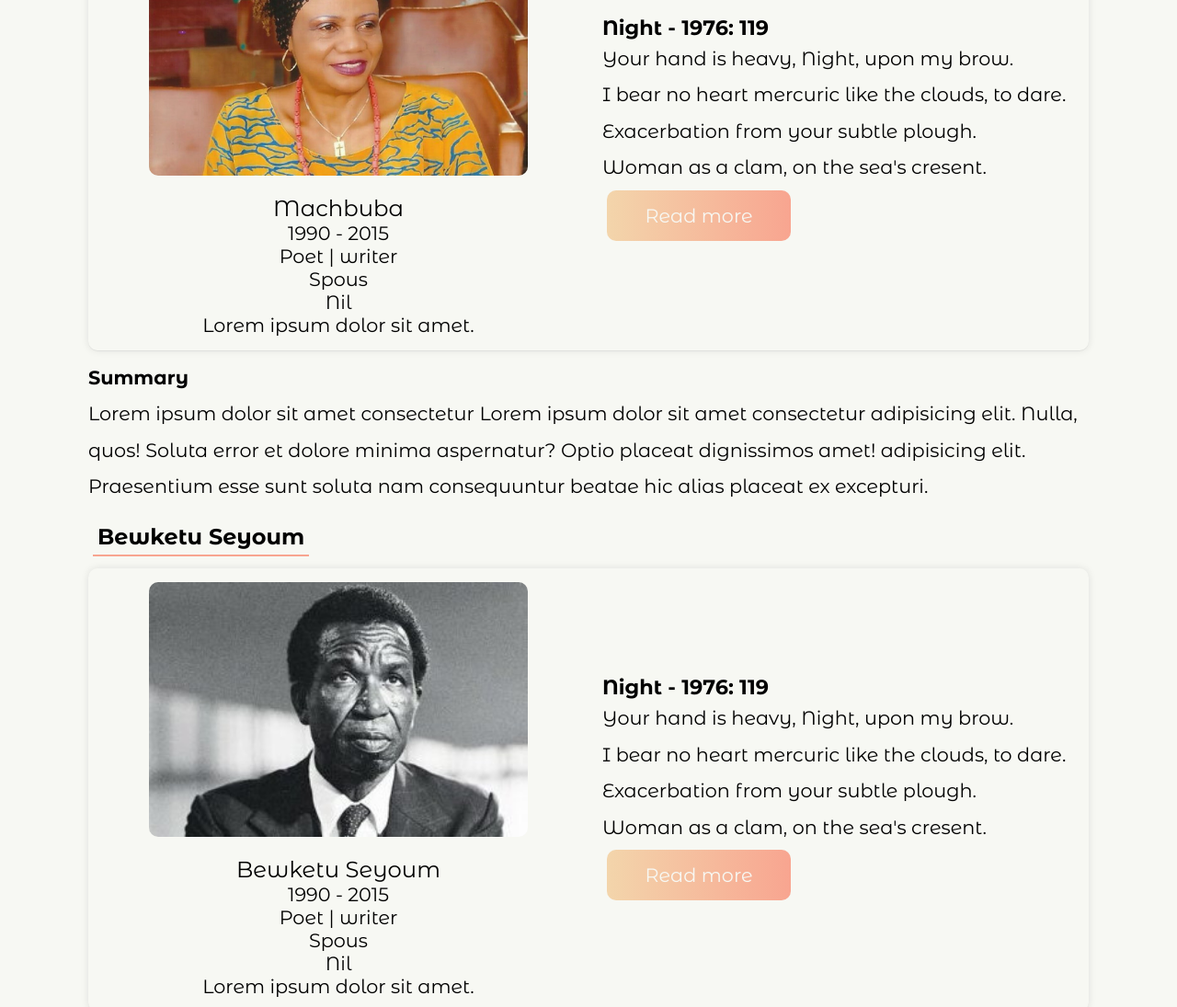
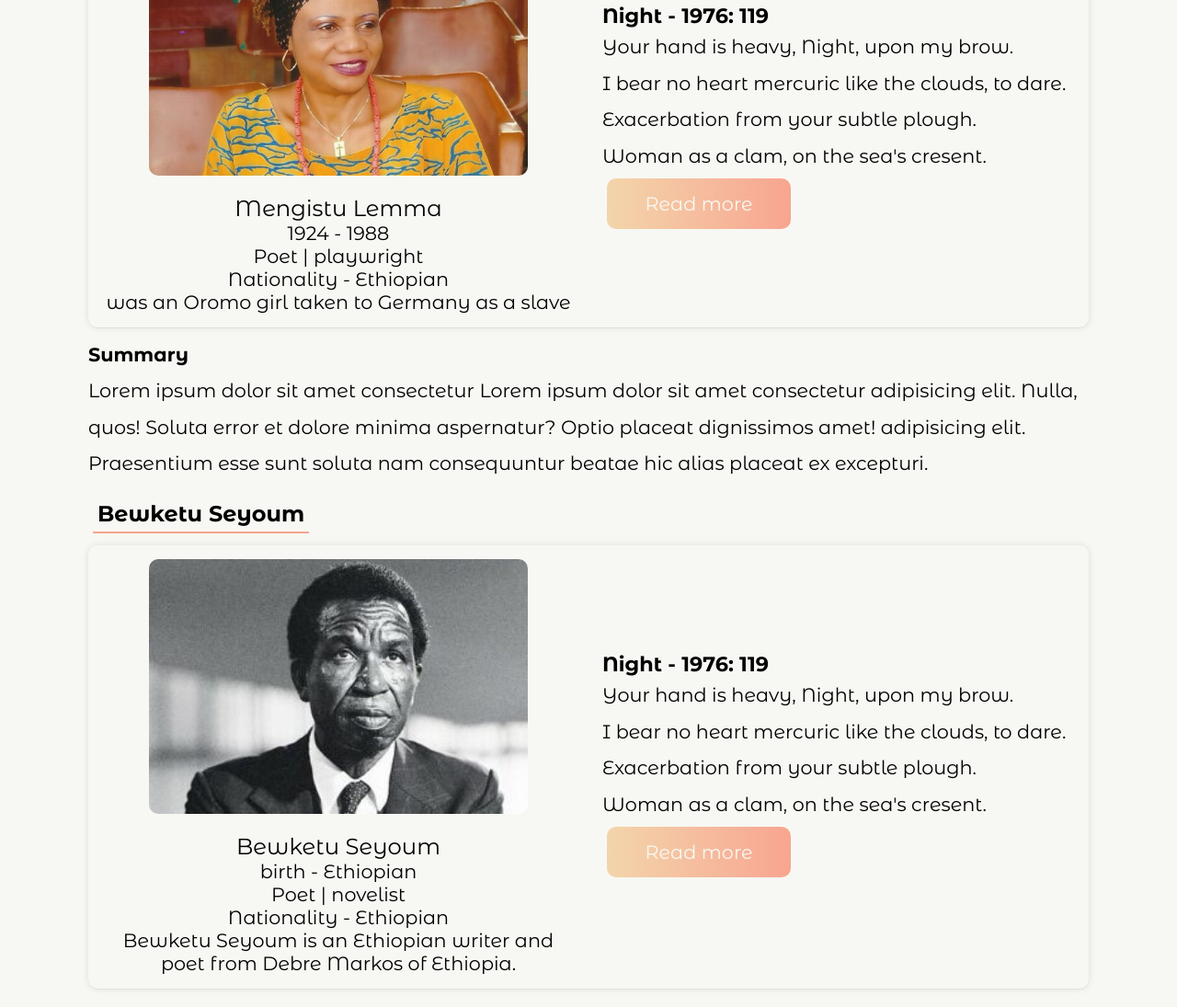
Before and after one commit to Ernestsomto/afro-poem-htmlonly, a plain HTML site: page Public/Ethiopia.html in a window 1280 px wide. Shown: the part 1437-2532 px from the top of the page at 92% size. Drawn offline with Linux system fonts and the light colour scheme.

Commit message:
updated ethiopian authors

```diff
--- a/Public/Ethiopia.html
+++ b/Public/Ethiopia.html
@@ -98,12 +98,11 @@
                     <!--Author No2-->
                     <img class="poet-img" src="/images/acholonu-header-cartherine.webp" alt="Avatar">
                     <div class="text-info">
-                        <h3>Machbuba</h3>
-                        <p>1990 - 2015</p>
-                        <p>Poet | writer</p>
-                         <p>Spous</p>
-                        <p>Nil</p>
-                        <p>Lorem ipsum dolor sit amet.</p>
+                        <h3>Mengistu Lemma</h3>
+                        <p>1924 - 1988 </p>
+                        <p>Poet | playwright</p>
+                        <p>Nationality - Ethiopian</p>
+                        <p>was an Oromo girl taken to Germany as a slave</p>
 
                     </div>
 
@@ -138,11 +137,10 @@
                     <img class="poet-img" src="/images/Cyprian_Ekwensi_image.jpg" alt="Avatar">
                     <div class="text-info">
                         <h3>Bewketu Seyoum</h3>
-                        <p>1990 - 2015</p>
-                        <p>Poet | writer</p>
-                         <p>Spous</p>
-                        <p>Nil</p>
-                        <p>Lorem ipsum dolor sit amet.</p>
+                        <p>birth - Ethiopian</p>
+                        <p>Poet | novelist</p>
+                        <p>Nationality -  Ethiopian </p>
+                        <p>Bewketu Seyoum is an Ethiopian writer and poet from Debre Markos of Ethiopia.</p>
 
                     </div>
 
@@ -177,9 +175,9 @@
                     <img class="poet-img" src="/images/Niyi4.jpg" alt="Avatar">
                     <div class="text-info">
                         <h3>Salomon Deressa</h3>
-                        <p>1937-2017</p>
+                        <p>1937 - 2017</p>
                         <p>Poet | writer</p>
-                         <p>Nationality -  Ethiopian </p>
+                        <p>Nationality -  Ethiopian </p>
                         <p>Solomon was born in Wellegga, western Ethiopia.</p>
 
                     </div>
@@ -255,8 +253,7 @@
                         <h3>Gibreab Teferi</h3>
                         <p>1923 - 1988</p>
                         <p>Poet | Activist</p>
-                         <p>Spous</p>
-                        <p>Nil</p>
+                        <p>Nationality - Ethiopia</p>
                         <p>Gibreab Teferi was born in 1923 in the Bure Damot region of Gojjam Province to his father, the Commander of the Right Brigade</p>
                     </div>
 
```
